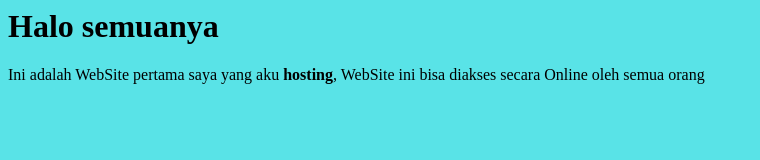
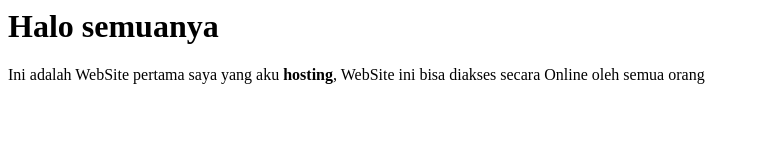
Before and after one commit to RasyidRamah/Mute, a plain HTML site: page index.html in a window 1280 px wide. Shown: the whole page, without its empty margins (0-760 px from the left). Drawn offline with Linux system fonts and the light colour scheme.

Commit message:
Update index.html

```diff
--- a/index.html
+++ b/index.html
@@ -3,7 +3,7 @@
   <title>Halo semua</title>
   <style>
    body {
-    background-color: rgb(89, 227, 231) ;
+    background-color: white ;
    }
  </style>
 </head>
```
